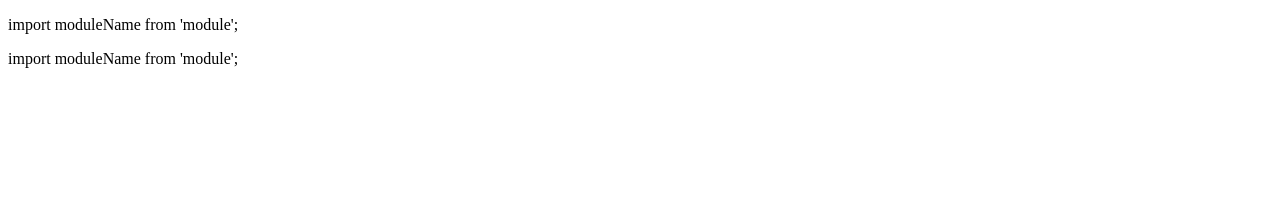
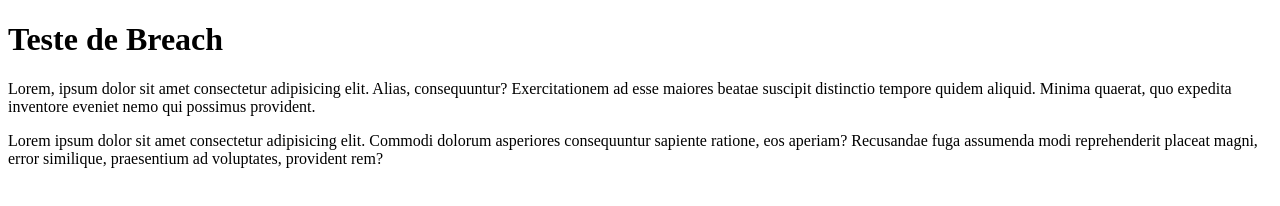
Before and after one commit to FelicianoNhavotso/WebSite, a plain HTML site: page index.html in a window 1280 px wide. Drawn offline with Linux system fonts and the light colour scheme.

Commit message:
Update index.html
Comecei o conteudo

```diff
--- a/index.html
+++ b/index.html
@@ -6,7 +6,10 @@
     <title>Document</title>
 </head>
 <body>
-    <p>import moduleName from 'module';</p>
-    <p>import moduleName from 'module';</p>
+    <header>
+        <h1>Teste de Breach</h1>
+    </header>
+    <p>Lorem, ipsum dolor sit amet consectetur adipisicing elit. Alias, consequuntur? Exercitationem ad esse maiores beatae suscipit distinctio tempore quidem aliquid. Minima quaerat, quo expedita inventore eveniet nemo qui possimus provident.</p>
+    <p>Lorem ipsum dolor sit amet consectetur adipisicing elit. Commodi dolorum asperiores consequuntur sapiente ratione, eos aperiam? Recusandae fuga assumenda modi reprehenderit placeat magni, error similique, praesentium ad voluptates, provident rem?</p>
 </body>
 </html>
```
